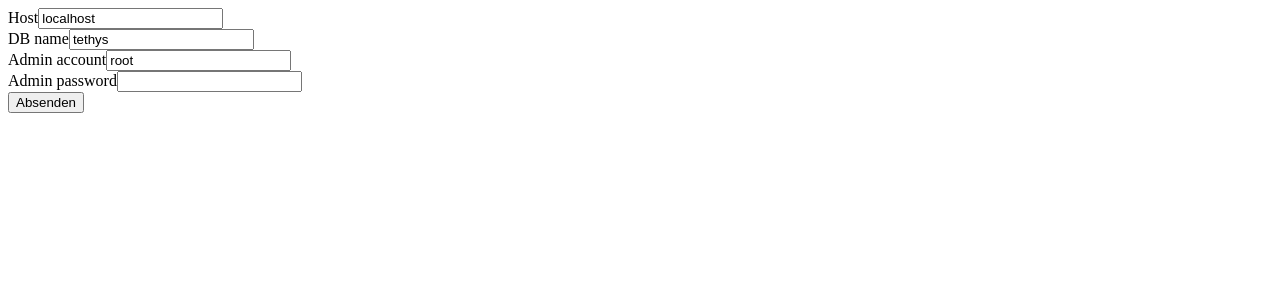
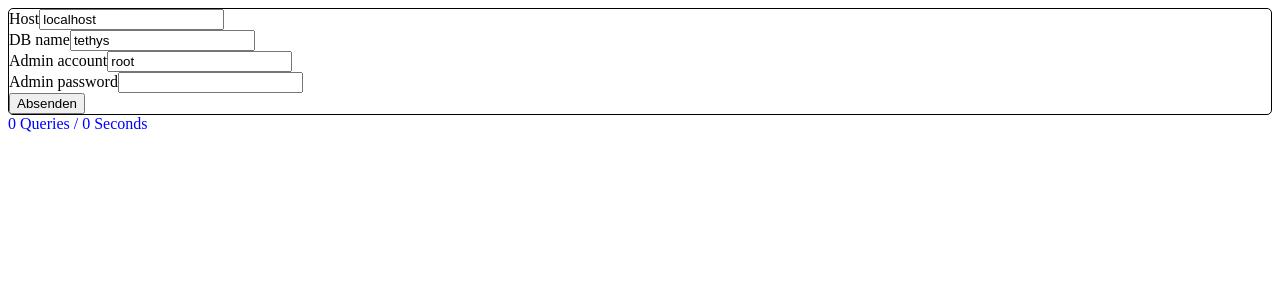
Before and after one commit to experder/T2, a PHP site: page /Start.php in a window 1280 px wide. Shown: the top 300 px of the page. Run offline with PHP 8.4, Linux system fonts and the light colour scheme; some libraries are stand-ins or nearby versions.

Commit message:
Config flag devmode

```diff
--- a/Start.php
+++ b/Start.php
@@ -34,9 +34,6 @@ class Start {
 			//Windwos:
 			$dir = str_replace("\\", "/", $dir);
 			define("ROOT_DIR", $dir);
-		}
-		if (!defined("DEVMODE")) {
-			define("DEVMODE", false);
 		}
 	}
 
--- a/config_template.php
+++ b/config_template.php
@@ -10,9 +10,6 @@
  * @see \service\Install_wizard::prompt_dbParams()
  * TPLDOCEND*/
 
-//As long as we don't have a first stylesheet:
-define("POST_CSS", false);
-
 //You might want to store this file in your project's repository:
 #require_once ROOT_DIR . "/../config.php";
 
--- a/core/Error.php
+++ b/core/Error.php
@@ -12,6 +12,8 @@ require_once ROOT_DIR . '/core/Error.php';
  */
 
 namespace core;
+
+use service\Config;
 
 class Error {
 
@@ -55,8 +57,8 @@ class Error {
 
 	public function report($backtrace_depth = 0){
 		$msg = new Message(Message::TYPE_ERROR, "An Error occured. Please report/see log: #" . $this->timestamp . "."
-			. (DEVMODE ? "<pre class='dev_error_info' "
-				. (POST_CSS ? "" : " style='color:gray;white-space:pre-wrap;'")
+			. (Config::$DEVMODE ? "<pre class='dev_error_info' "
+				. (Config::$PRE_CSS ? " style='color:gray;white-space:pre-wrap;'":"")
 				. " >" . htmlentities(
 					($this->type === self::TYPE_UNKNOWN ? "" : ($this->type . self::HR)) . $this->message . self::HR . self::backtrace($backtrace_depth + 1)
 				#$message_plus_plus
--- a/core/Page.php
+++ b/core/Page.php
@@ -11,6 +11,7 @@ namespace core;
 
 require_once ROOT_DIR . '/core/Html.php';
 
+use service\Config;
 use tethys_root\Start;
 
 class Page {
@@ -117,9 +118,9 @@ class Page {
 		$js_html = "";
 
 		$dev_stats = "";
-		if (DEVMODE) {
+		if (Config::$DEVMODE) {
 			$dev_stats = new Html("div", Database::get_dev_stats() . " / " . Start::get_dev_stats(), array("class" => "dev_stats"
-			, "style" => (POST_CSS ? "" : "color:blue;")
+			, "style" => (Config::$PRE_CSS ? "color:blue;":"")
 			));
 		}
 
@@ -155,7 +156,7 @@ class Page {
 		foreach ($all_messages as $message) {
 			$css_class = $message->get_type_cssClass();
 			$html .= "<div class='message $css_class' "
-				. (POST_CSS ? "" : " style='border:1px solid black;border-radius:5px;'")
+				. (Config::$PRE_CSS ? " style='border:1px solid black;border-radius:5px;'":"")
 				. " >" . $message->get_message() . "</div>";
 		}
 		$html = "<div class='messages'>$html</div>";
--- a/core/form/Formfield.php
+++ b/core/form/Formfield.php
@@ -12,6 +12,7 @@ require_once ROOT_DIR . '/core/form/Formfield.php';
 
 namespace core;
 
+use service\Config;
 use service\Request;
 use service\Strings;
 
@@ -86,7 +87,7 @@ abstract class Formfield {
 		if ($tooltip) $label .= " (!)";
 
 		//Developers see the fieldname
-		if (DEVMODE) $tooltip .= " [" . $this->name . "]";
+		if (Config::$DEVMODE) $tooltip .= " [" . $this->name . "]";
 
 		$title = $tooltip ? "title='" . Strings::escape_value_html($tooltip) . "'" : "";
 
--- a/service/Config.php
+++ b/service/Config.php
@@ -21,6 +21,12 @@ use core\Message;
 use core\Page;
 
 class Config {
+
+	// Set to false if in production environment:
+	public static $DEVMODE = true;
+
+	//As long as we don't have a first stylesheet:
+	public static $PRE_CSS = true;
 
 	/**
 	 * All config values that has been loaded from the database are stored here.
```
